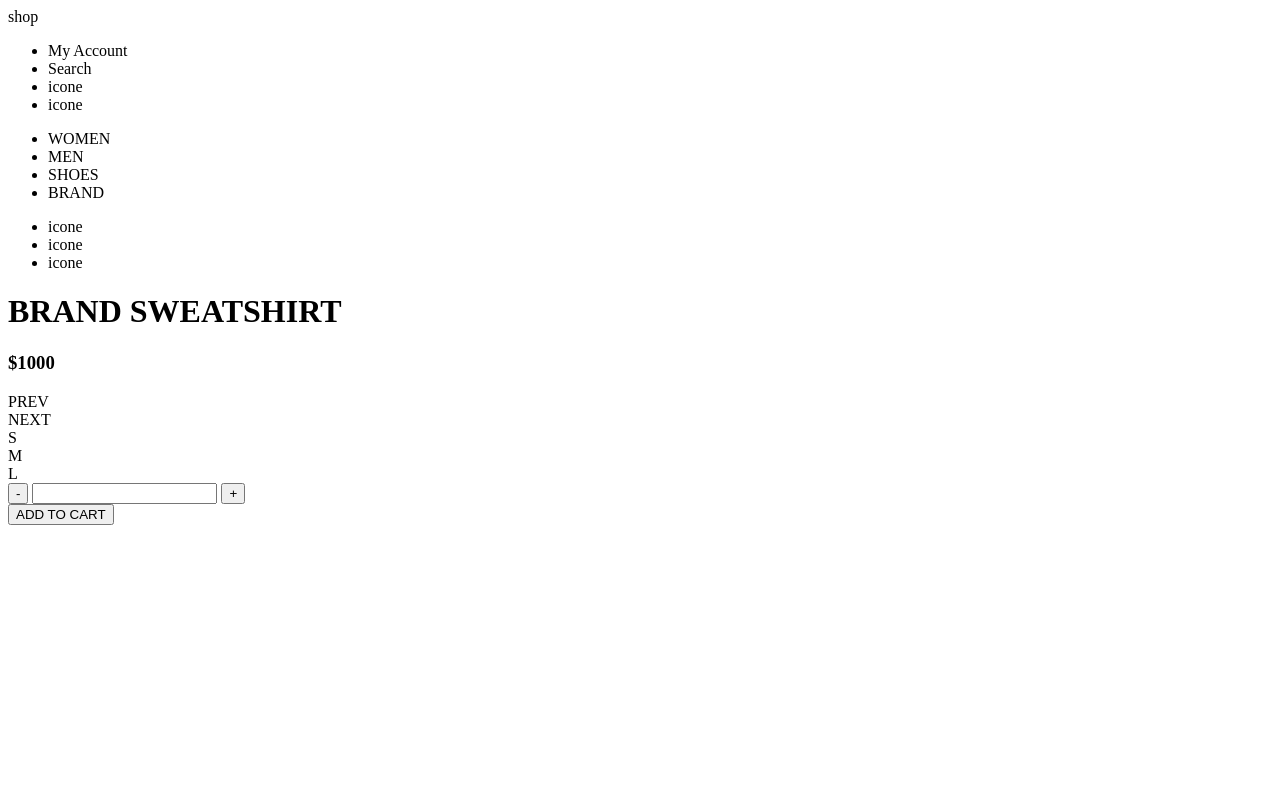
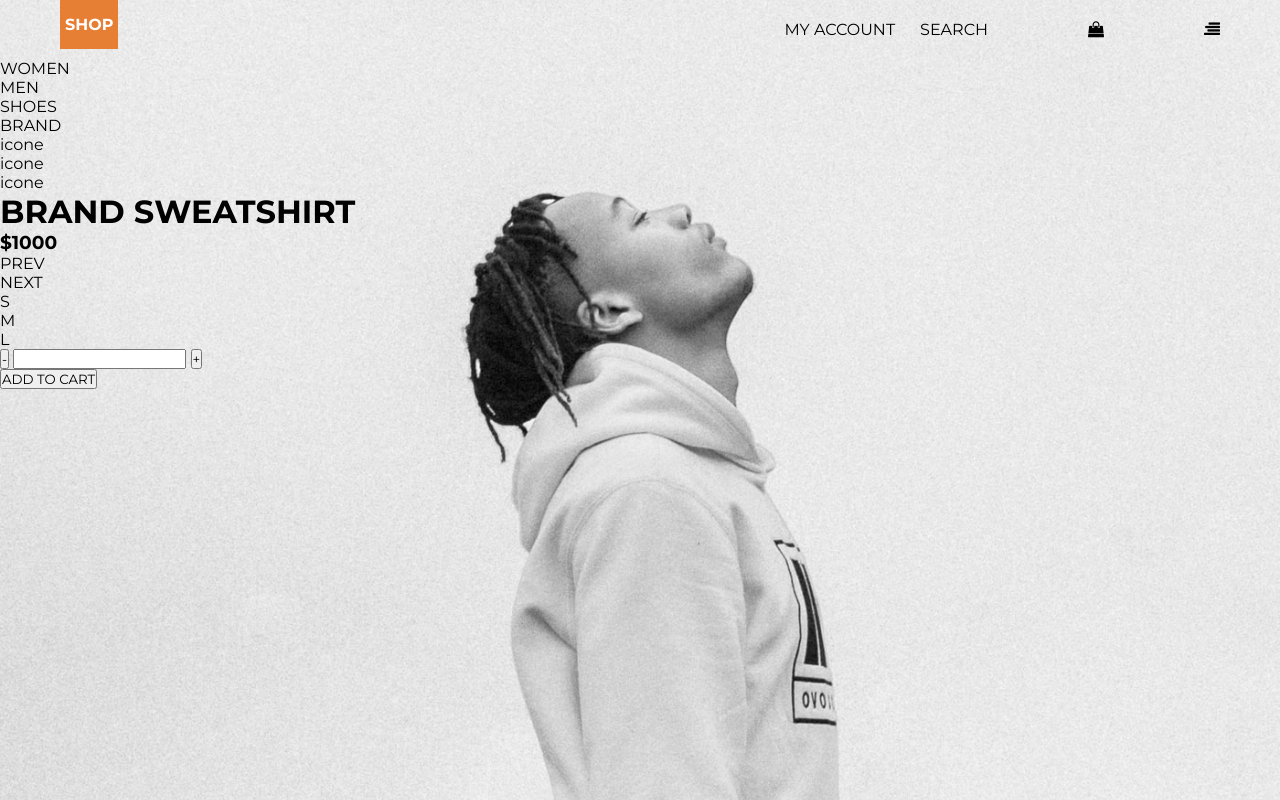
Before and after one commit to dhayananascimento/DevChallenge-shop, a plain HTML site: page index.html in a window 1280 px wide. Drawn offline with Linux system fonts and the light colour scheme.

Commit message:
cabecalho

```diff
--- a/index.html
+++ b/index.html
@@ -4,17 +4,21 @@
     <meta charset="UTF-8">
     <meta name="viewport" content="width=device-width, initial-scale=1.0">
     <meta http-equiv="X-UA-Compatible" content="ie=edge">
+
+    <link rel="stylesheet" href="https://cdnjs.cloudflare.com/ajax/libs/font-awesome/4.7.0/css/font-awesome.min.css">
+
+    <link rel="stylesheet" href="./styles.css">
     <title>Shop</title>
 </head>
 <body>
     <header>
-        <div>shop</div>
+        <span>shop</span>
         <nav>
             <ul>
                 <li>My Account</li>
                 <li>Search</li>
-                <li>icone</li>
-                <li>icone</li>
+                <li><i class="fa fa-shopping-bag"></i></li>
+                <li><i class="fa fa-align-right"></i></li>
             </ul>
         </nav>
     </header>
--- /dev/null
+++ b/styles.css
@@ -0,0 +1,65 @@
+@import url('https://fonts.googleapis.com/css2?family=Montserrat:wght@100;400;700&display=swap');
+
+:root {
+    --orange: #e67e34;
+    --white: #fff;
+}
+
+* {
+    margin: 0;
+    padding: 0;
+    outline: border-box;
+    box-sizing: border-box;
+    font-family: 'Montserrat', sans-serif;
+}
+
+body {
+    background: url(./assets/background.jpg);
+    background-repeat: no-repeat;
+    background-position: center;
+    background-size: cover;
+
+    height: 100vh;
+    width: 100%;
+}
+
+header {
+    background-color: transparent;
+    display: flex;
+    align-items: center;
+    justify-content: space-between;
+    height: auto;
+    padding: 0px 60px;
+}
+
+header span {
+    background-color: var(--orange);
+    text-transform: uppercase;
+    align-self: flex-start;
+    padding: 15px 5px;
+    color: var(--white);
+    font-weight: bold;
+}
+
+header nav ul {
+    list-style: none;
+    display: flex;
+    flex-wrap: wrap;
+}
+
+header nav ul li {
+    text-transform: uppercase;
+    margin-left: 100px;
+    cursor: pointer;
+    margin-bottom: 20px;
+    margin-top: 20px;
+    transition: color 0.2s;
+}
+
+header nav ul li:nth-child(2) {
+    margin-left: 25px;
+}
+
+header nav ul li:hover {
+    color: var(--orange);
+}
```
